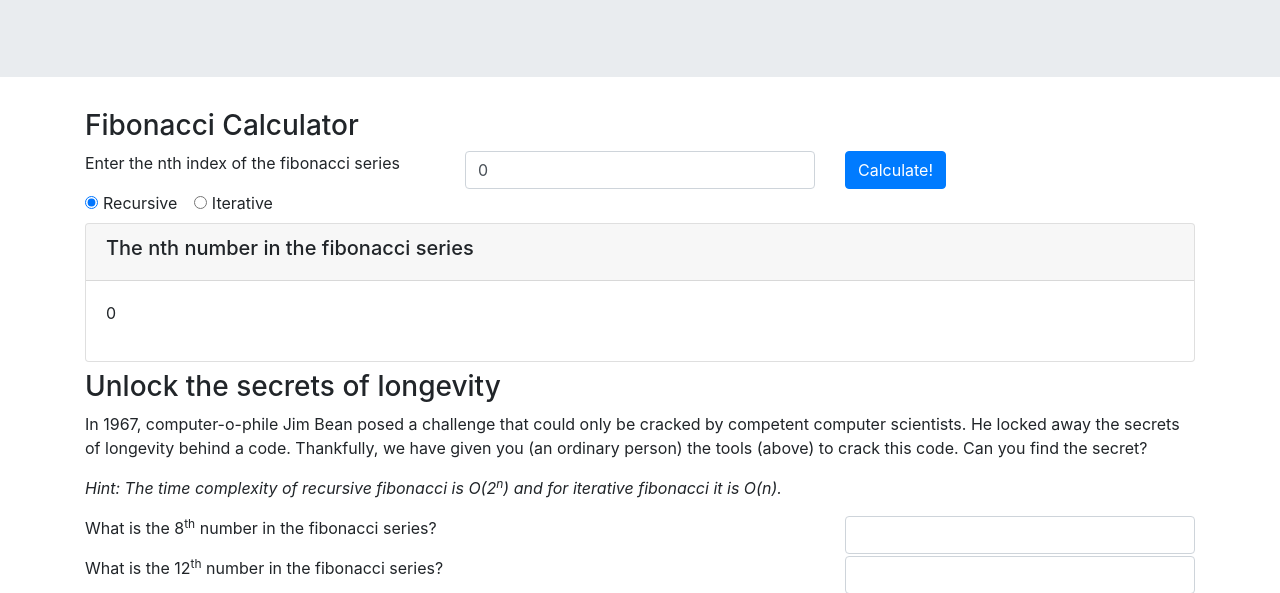
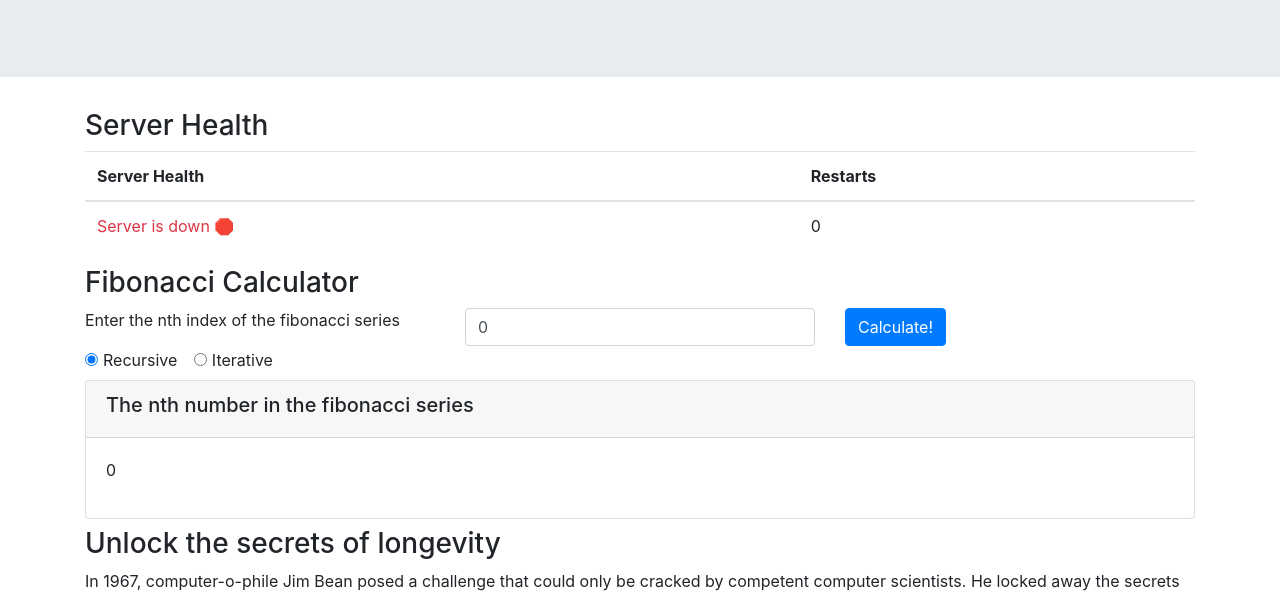
Before and after one commit to zen93/kubernetes-demo-app, a website: page public/index.html in a window 1280 px wide. Shown: the part 191-784 px from the top of the page. Drawn offline with nearby package versions, Linux system fonts and the light colour scheme; no server answers.

Commit message:
Added server health check

```diff
--- a/public/index.html
+++ b/public/index.html
@@ -10,7 +10,7 @@
         <title>Self-Healing Demo</title>
     </head>
 
-    <body>
+    <body onload="serverHealth()">
         <div class="jumbotron jumbotron-fluid">
             <div class="container">
                 <h1 class="display-3 text-primary">Kubernetes Self-Healing Demo</h1>
@@ -19,6 +19,23 @@
         </div>
         <div class="container">
             <div class="row">
+                <div class="col-12">
+                    <h3>Server Health</h3>
+                    <table class="table">
+                        <thead>
+                            <tr>
+                                <th scope="col">Server Health</th>
+                                <th scope="col">Restarts</th>
+                            </tr>
+                        </thead>
+                        <tbody>
+                            <tr>
+                                <td id="serverStatus">Server is healthy ✔️</td>
+                                <td id="restarts">0</td>
+                            </tr>
+                        </tbody>
+                    </table>
+                </div>
                 <div class="col-sm-12">
                     <h3>Fibonacci Calculator</h3>
                 </div>
--- a/public/javascripts/main.js
+++ b/public/javascripts/main.js
@@ -1,3 +1,37 @@
+var restarts = 0;
+function serverHealth() {
+    setInterval(checkHealth, 1000);
+}
+function fetchWithTimeout(url, options, timeout = 1000) {
+    return Promise.race([
+        fetch(url, options),
+        new Promise((_, reject) =>
+            setTimeout(() => reject(new Error('timeout')), timeout)
+        )
+    ]);
+}
+function checkHealth() {
+    var healthURL = location.protocol+'//'+location.hostname+(location.port ? ':'+location.port: '') + '/health';
+    let status = document.getElementById('serverStatus');
+    let noOfRestarts = document.getElementById('restarts');
+    fetchWithTimeout(healthURL, {})
+        .then(function(res) {
+            if(res.status == 200) {
+                if(status.className.localeCompare('text-danger') == 0) restarts++;
+                status.className = 'text-success';
+                status.innerHTML = 'Server is healthy ✔️';
+                noOfRestarts.innerHTML = ''+restarts;
+            }
+            else {
+                status.className = 'text-danger';
+                status.innerHTML = 'Server is down 🛑';
+            }
+        })
+        .catch(function(err) {
+            status.className = 'text-danger';
+                status.innerHTML = 'Server is down 🛑';
+        });
+}
 function checkAnswers() {
     let s1, s2, s3, s4, s5, correctCount = 0;
     s1 = document.getElementById('s1');
```
